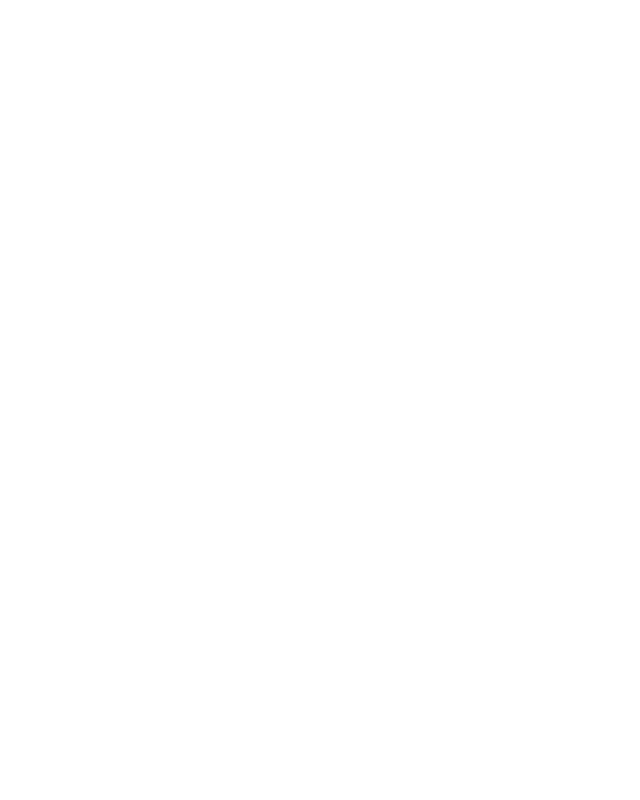
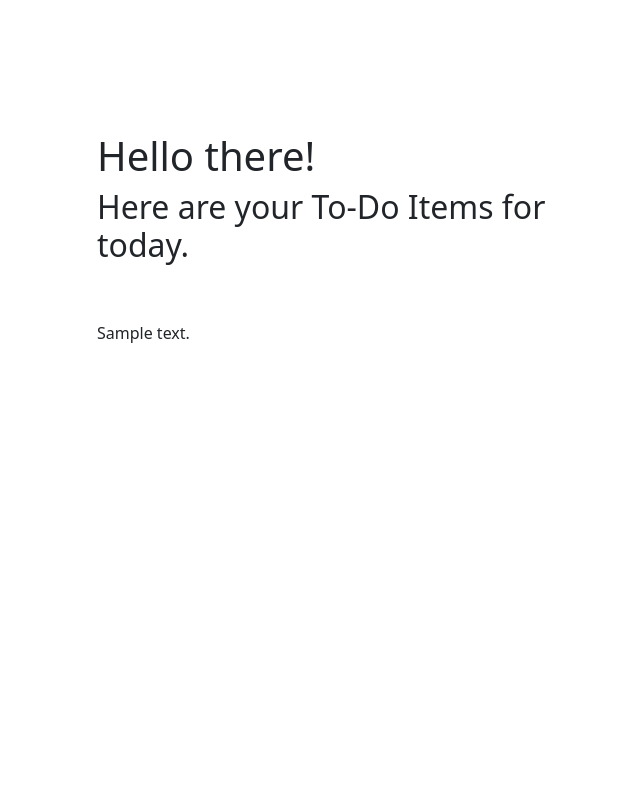
Before and after one commit to waffledood/personal-projects, a Django app: page /todo/ in a window 1280 px wide. Before the commit the part shown is empty. Shown: the whole page, without its empty margins (275-915 px from the left). Run offline with Django 4.2, Linux system fonts and the light colour scheme; tables that the repository leaves empty hold one stand-in row (values such as "Sample post").

Commit message:
Update index.html to display all ToDoItem objects

```diff
--- a/todo-django/todo_django/templates/todo_django/index.html
+++ b/todo-django/todo_django/templates/todo_django/index.html
@@ -13,8 +13,19 @@
 
     <title>To-do</title>
   </head>
-  <body>
 
+  <body class="d-flex flex-column justify-content-center align-items-center vw-100 vh-100">
+    <main class="p-3 rounded-3" style="width: 600px; height: 600px;">
+      <header class="p-3">
+        <h1>Hello there!</h1>
+        <h2>Here are your To-Do Items for today.</h2>
+      </header>
+      <div class="mt-3">
+        {% for todoitem in allTodoItemObjects %}
+          <div id="todoitem-{{ todoitem.id }}" class="p-3">{{ todoitem.detail }}</div>
+        {% endfor %}
+      </div>
+    </main>
   </body>
 
   <!-- Bootstrap Popper & JS -->
```
